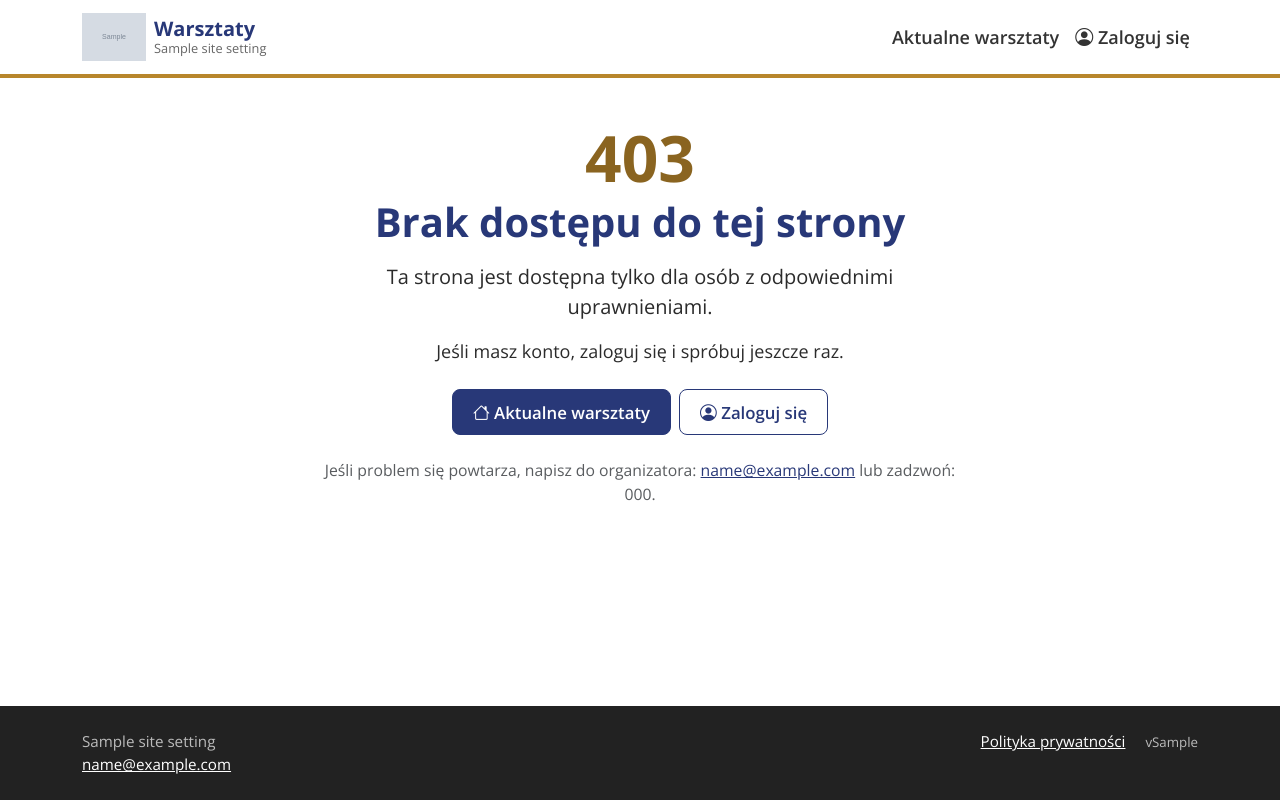
After one commit to MarekWo/manager-warsztatow, a Django app: template workshop_manager/templates/403.html in a window 1280 px wide. The commit adds this page. Run offline with Django 5.2, Linux system fonts and the light colour scheme; the template is opened without the code that fills it: most values are stand-ins (such as "Sample title", 1, 10 or a date in 2020); grey boxes marked "Sample" are stand-in pictures; parts of the project's set-up code (start-up, migrations or seed data) failed here and were passed over; some libraries are stand-ins or nearby versions.

Commit message:
feat: Polish error pages, favicon and Open Graph tags
Django's default error pages are in English and its CSRF failure page is
meant for developers; older participants mostly meet the latter after
leaving a form open too long, so it now explains what to do in Polish.
The 500 page renders without context, as Django requires.

A favicon and home-screen icon (also redirected from /favicon.ico) and
description/Open Graph tags make links shared on Facebook or in e-mail
show the workshop's title, subtitle and photo.

Co-Authored-By: Claude Opus 5.5 <noreply@anthropic.com>

```diff
--- a/workshop_manager/config/settings/base.py
+++ b/workshop_manager/config/settings/base.py
@@ -254,6 +254,7 @@ SERVER_EMAIL = DEFAULT_FROM_EMAIL
 # --- Security -----------------------------------------------------------------------------------
 
 X_FRAME_OPTIONS = "DENY"
+CSRF_FAILURE_VIEW = "workshop_manager.core.views.csrf_failure"
 SECURE_CONTENT_TYPE_NOSNIFF = True
 SECURE_REFERRER_POLICY = "strict-origin-when-cross-origin"
 
--- a/workshop_manager/config/urls.py
+++ b/workshop_manager/config/urls.py
@@ -5,13 +5,16 @@ from django.urls import include, path
 from django.views.generic import RedirectView
 
 from workshop_manager.accounts.views import login_link, request_login_code
-from workshop_manager.core.views import healthz
+from workshop_manager.core.views import healthz, static_redirect
 
 admin.site.site_header = "Manager Warsztatów — administracja techniczna"
 admin.site.site_title = "Manager Warsztatów"
 
 urlpatterns = [
     path("healthz", healthz, name="healthz"),
+    # Browsers and feed readers ask for these at the root, whatever the page's <link> says.
+    path("favicon.ico", static_redirect, {"path": "img/favicon.ico"}),
+    path("apple-touch-icon.png", static_redirect, {"path": "img/apple-touch-icon.png"}),
     path("django-admin/", admin.site.urls),
     # Sign-in is by code only (ADR-0001): the password login page forwards to the code request.
     path(
--- a/workshop_manager/core/context_processors.py
+++ b/workshop_manager/core/context_processors.py
@@ -9,10 +9,13 @@ from workshop_manager.core.models import SiteSettings
 
 
 def app(request: HttpRequest) -> dict[str, Any]:
-    """Values every template may use: the version, the noindex flag and the site settings."""
+    """Values every template may use: the version, the public address, the noindex flag and the
+    site settings."""
     return {
         "app_version": version_string(),
         "site_noindex": settings.SITE_NOINDEX,
+        # Absolute links in meta tags (Open Graph) must point at the public address.
+        "site_url": settings.SITE_URL,
         # Lazy: pages that never touch it (healthz, redirects) cost no query.
         "site_settings": SimpleLazyObject(SiteSettings.load),
     }
--- a/workshop_manager/static/css/theme.css
+++ b/workshop_manager/static/css/theme.css
@@ -377,3 +377,13 @@ main {
   margin-bottom: 0.4rem;
   color: #555;
 }
+
+/* --- Error pages --- */
+
+.error-code {
+  color: var(--mw-accent-dark);
+  font-size: 4rem;
+  font-weight: 700;
+  line-height: 1;
+  margin-bottom: 0.5rem;
+}
--- /dev/null
+++ b/workshop_manager/templates/403.html
@@ -0,0 +1,11 @@
+{% extends "errors/base_error.html" %}
+{% block title %}Brak dostępu{% endblock %}
+{% block code %}403{% endblock %}
+{% block heading %}Brak dostępu do tej strony{% endblock %}
+{% block message %}
+  <p class="lead">Ta strona jest dostępna tylko dla osób z odpowiednimi uprawnieniami.</p>
+  {% if not user.is_authenticated %}<p>Jeśli masz konto, zaloguj się i spróbuj jeszcze raz.</p>{% endif %}
+{% endblock %}
+{% block extra_actions %}
+  {% if not user.is_authenticated %}<a class="btn btn-outline-primary btn-lg" href="{% url 'account_request_login_code' %}?next={{ request.path|urlencode }}"><i class="bi bi-person-circle" aria-hidden="true"></i> Zaloguj się</a>{% endif %}
+{% endblock %}
--- a/workshop_manager/templates/base.html
+++ b/workshop_manager/templates/base.html
@@ -6,6 +6,18 @@
   {% if site_noindex %}<meta name="robots" content="noindex, nofollow">{% endif %}
   <meta name="htmx-config" content='{"includeIndicatorStyles": false}'>
   <title>{% block title %}Warsztaty{% endblock %} — {{ site_settings.org_short_name }}</title>
+  <meta name="description" content="{% block meta_description %}Zapisy na warsztaty — {{ site_settings.org_name }}.{% endblock %}">
+  <meta property="og:type" content="website">
+  <meta property="og:locale" content="pl_PL">
+  <meta property="og:site_name" content="Warsztaty — {{ site_settings.org_short_name }}">
+  <meta property="og:title" content="{% block og_title %}Warsztaty — {{ site_settings.org_short_name }}{% endblock %}">
+  <meta property="og:description" content="{% block og_description %}Zapisy na warsztaty — {{ site_settings.org_name }}.{% endblock %}">
+  <meta property="og:url" content="{{ site_url }}{{ request.path }}">
+  <meta property="og:image" content="{% block og_image %}{% if site_settings.logo %}{{ site_settings.logo_url }}{% else %}{{ site_url }}{% static 'img/icon-512.png' %}{% endif %}{% endblock %}">
+  <link rel="icon" href="{% static 'img/favicon.ico' %}" sizes="48x48">
+  <link rel="icon" href="{% static 'img/favicon.svg' %}" type="image/svg+xml">
+  <link rel="apple-touch-icon" href="{% static 'img/apple-touch-icon.png' %}">
+  <meta name="theme-color" content="#283878">
   <link rel="stylesheet" href="{% static 'vendor/bootstrap-5.3.8/bootstrap.min.css' %}">
   <link rel="stylesheet" href="{% static 'vendor/bootstrap-icons-1.13.1/bootstrap-icons.min.css' %}">
   <link rel="stylesheet" href="{% static 'css/theme.css' %}">
--- /dev/null
+++ b/workshop_manager/templates/errors/base_error.html
@@ -0,0 +1,17 @@
+{% extends "base.html" %}
+{% block content %}
+<div class="row justify-content-center">
+  <div class="col-lg-7 text-center error-page">
+    <p class="error-code" aria-hidden="true">{% block code %}{% endblock %}</p>
+    <h1 class="page-title mb-3">{% block heading %}{% endblock %}</h1>
+    {% block message %}{% endblock %}
+    <p class="mt-4 d-flex flex-wrap justify-content-center gap-2">
+      <a class="btn btn-primary btn-lg" href="{% url 'public:home' %}"><i class="bi bi-house" aria-hidden="true"></i> Aktualne warsztaty</a>
+      {% block extra_actions %}{% endblock %}
+    </p>
+    {% if site_settings.contact_email %}
+      <p class="small text-body-secondary mt-4">Jeśli problem się powtarza, napisz do organizatora: <a href="mailto:{{ site_settings.contact_email }}">{{ site_settings.contact_email }}</a>{% if site_settings.contact_phone %} lub zadzwoń: {{ site_settings.contact_phone }}{% endif %}.</p>
+    {% endif %}
+  </div>
+</div>
+{% endblock %}
--- a/workshop_manager/templates/public/workshop_detail.html
+++ b/workshop_manager/templates/public/workshop_detail.html
@@ -2,6 +2,10 @@
 {% load workshop_tags %}
 
 {% block title %}{{ workshop.title }}{% endblock %}
+{% block meta_description %}{% firstof workshop.subtitle workshop.description|striptags|truncatewords:40 workshop.title %}{% endblock %}
+{% block og_title %}{{ workshop.title }}{% endblock %}
+{% block og_description %}{% firstof workshop.subtitle workshop.description|striptags|truncatewords:40 workshop.title %}{% endblock %}
+{% block og_image %}{% if workshop.cover_image and workshop.show_cover_image %}{{ site_url }}{{ workshop.cover_image.url }}{% else %}{{ block.super }}{% endif %}{% endblock %}
 
 {% block content %}
   {% if is_preview %}
```
Also changed, not shown: tests/test_core_pages.py (added, +55 -0 lines), workshop_manager/core/views.py (+20 -1 lines), workshop_manager/templates/400.html (added, +7 -0 lines), workshop_manager/templates/404.html (added, +8 -0 lines), workshop_manager/templates/500.html (added, +29 -0 lines), workshop_manager/templates/errors/csrf.html (added, +8 -0 lines), CHANGELOG.md, workshop_manager/static/img/apple-touch-icon.png (added), workshop_manager/static/img/favicon.ico (added), workshop_manager/static/img/favicon.svg (added), workshop_manager/static/img/icon-512.png (added).
